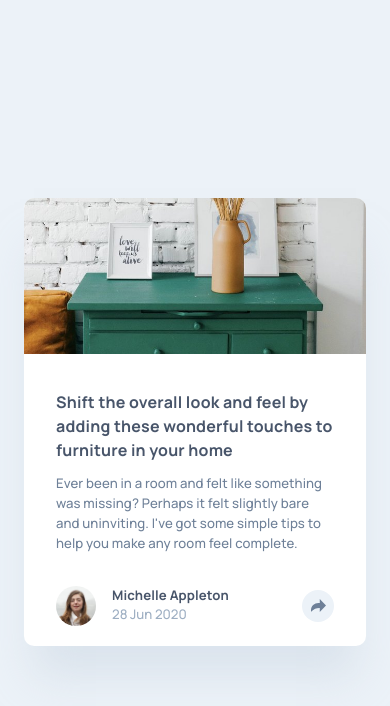
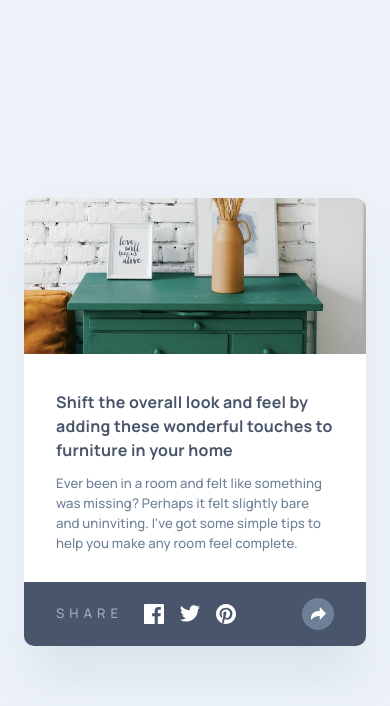
Before and after one commit to MattPahuta/article-preview-component, a plain HTML site: page index.html in a window 390 px wide. Both pictures are taken after a click on the element 318 px from the left and 605 px from the top of the page. Drawn offline with Linux system fonts and the light colour scheme.

Commit message:
Add sharing interactivity and styles for mobile layout

```diff
--- a/css/styles.css
+++ b/css/styles.css
@@ -83,7 +83,7 @@ body {
 }
 
 .card-content {
-  padding: 36px 32px 32px 32px;
+  padding: 36px 32px 28px 32px;
 }
 
 .card-heading {
@@ -102,7 +102,15 @@ body {
 
 /* card footer */
 .card-footer {
-  padding: 0 32px 20px 32px;
+  height: 64px;
+  padding: 0 32px;
+
+  display: flex;
+  justify-content: space-between;
+  align-items: center;
+}
+
+.author-info {
   display: flex;
 }
 
@@ -128,16 +136,75 @@ body {
 .share-icon {
   width: 32px;
   height: 32px;
-  background: #ECF2F8;
+  /* background: #ECF2F8; */
   border-radius: 50%;
 
   display: grid;
   place-items: center;
-
-  margin-left: auto;
   align-self: center;
 
   cursor: pointer;
+}
+
+
+
+/* Active share styles */
+
+/* testing only */
+/* .card-footer {
+  background: #48556A;
+} */
+
+.card-share {
+  height: 64px;
+  display: flex;
+  align-items: center;
+  justify-content: space-between;
+
+}
+
+.card-social {
+  display: flex;
+  gap: 1.325rem;
+}
+
+
+.hidden {
+  display: none;
+}
+
+.share-label {
+  text-transform: uppercase;
+  letter-spacing: 5px;
+  color: #9DAEC2;
+}
+
+.social-icon-list {
+  padding: 0;
+  list-style: none;
+  display: flex;
+  align-items: center;
+  gap: 1rem;
+}
+
+.bg-dark__footer {
+  background: #48556A;
+}
+
+.bg-light__share {
+  background: #ECF2F8;
+}
+
+.bg-dark__share {
+  background: #6E8098;
+}
+
+.share-arrow-default {
+  fill: #6E8098;
+}
+
+.share-arrow-active {
+  fill: #ffffff;
 }
 
 @media (min-width: 42em) {
@@ -146,6 +213,7 @@ body {
     grid-template-columns: 40% 60%;
 
   }
+
   .article-img {
     height: 100%;
   }
@@ -153,11 +221,14 @@ body {
   .card-content {
     padding: 32px 40px 20px 40px;
   }
+
   .card-heading {
     font-size: 20px;
     letter-spacing: 0.25px;
   }
+
   .card-footer {
     padding: 0 40px 32px 40px;
   }
+
 }
--- a/index.html
+++ b/index.html
@@ -27,22 +27,79 @@
           </div>
 
           <footer class="card-footer">
-            <img src="./images/avatar-michelle.jpg" alt="Michelle Appleton" class="author-avatar">
-            <div class="card-meta">
-              <p class="author">Michelle Appleton</p>
-              <p class="article-date">28 Jun 2020</p>
+            <!-- footer author info for default state -->
+            <!-- hide this div on share-icon click -->
+            <div class="author-info">
+              <img src="./images/avatar-michelle.jpg" alt="Michelle Appleton" class="author-avatar">
+              <div class="card-meta">
+                <p class="author">Michelle Appleton</p>
+                <p class="article-date">28 Jun 2020</p>
+              </div>
             </div>
-            <div class="share-icon">
+
+            <!-- footer content for active state (clicked share icon) -->
+            <!-- unhide this div on share-icon click -->
+            <div class="card-share hidden">
+
+              <div class="card-social">
+                <p class="share-label">Share</p>
+                <ul class="social-icon-list">
+                  <li>
+                    <a href="https://www.facebook.com" target="_blank">
+                      <img src="./images/icon-facebook.svg" alt="Facebook logo">
+                    </a>
+                  </li>
+                  <li>
+                    <a href="https://www.twitter.com" target="_blank">
+                      <img src="./images/icon-twitter.svg" alt="Twitter logo">
+                    </a>
+                  </li>
+                  <li>
+                    <a href="https://www.pinterest.com" target="_blank">
+                      <img src="./images/icon-pinterest.svg" alt="Pinterest logo">
+                    </a>
+                  </li>
+                </ul>
+              </div>
+
+            </div>
+
+            <div id="share-icon" class="share-icon bg-light__share">
+              <svg id="share-arrow" class="share-arrow-default" xmlns="http://www.w3.org/2000/svg" width="15" height="13"><path d="M15 6.495L8.766.014V3.88H7.441C3.33 3.88 0 7.039 0 10.936v2.049l.589-.612C2.59 10.294 5.422 9.11 8.39 9.11h.375v3.867L15 6.495z"/></svg>
+            </div>
+          </footer>
+
+          <!-- <div class="active-card-footer hidden">
+
+            <p class="share-label">Share</p>
+            <div class="social-icon">
+              <a href="#">
+                <img src="./images/icon-facebook.svg" alt="Facebook">
+              </a>
+            </div>
+            <div class="social-icon">
+              <a href="#">
+                <img src="./images/icon-twitter.svg" alt="Twitter">
+              </a>
+            </div>
+            <div class="social-icon">
+              <a href="#">
+                <img src="./images/icon-pinterest.svg" alt="Pinterest">
+              </a>
+            </div>
+
+            <div id="share-icon" class="share-icon">
               <svg xmlns="http://www.w3.org/2000/svg" width="15" height="13"><path fill="#6E8098" d="M15 6.495L8.766.014V3.88H7.441C3.33 3.88 0 7.039 0 10.936v2.049l.589-.612C2.59 10.294 5.422 9.11 8.39 9.11h.375v3.867L15 6.495z"/></svg>
             </div>
+          </div> -->
 
-          </footer>
         </div>
-        <!-- Share -->
+
       </div>
 
     </section>
   </main>
 
+  <script src="./js/app.js"></script>
 </body>
 </html>
--- a/js/app.js
+++ b/js/app.js
@@ -0,0 +1,39 @@
+const shareIcon = document.querySelector('#share-icon');
+const cardFooter = document.querySelector('.card-footer');
+const authorInfo = document.querySelector('.author-info');
+const cardShare = document.querySelector('.card-share');
+const shareArrow = document.querySelector('#share-arrow');
+
+shareIcon.addEventListener('click', function() {
+
+  // **** handle sharing styles for mobile layout ****
+
+  if (cardShare.classList.contains('hidden')) { // if sharing is hidden
+    // toggle hidden class for share/author info
+    cardShare.classList.remove('hidden');
+    authorInfo.classList.add('hidden');
+    // change card footer bg color to dark
+    cardFooter.classList.add('bg-dark__footer');
+
+    // toggle share icon bg color
+    shareIcon.classList.add('bg-dark__share');
+    shareIcon.classList.remove('bg-light__share');
+    // toggle share arrow color
+    shareArrow.classList.add('share-arrow-active')
+    shareArrow.classList.remove('share-arrow-default')
+  } else {
+    // toggle hidden class for share/author info
+    cardShare.classList.add('hidden');
+    authorInfo.classList.remove('hidden');
+    // remove dark bg from card footer
+    cardFooter.classList.remove('bg-dark__footer');
+
+    // toggle share icon bg color
+    shareIcon.classList.add('bg-light__share');
+    shareIcon.classList.remove('bg-dark__share');
+    // toggle share arrow color
+    shareArrow.classList.remove('share-arrow-active');
+    shareArrow.classList.add('share-arrow-default')
+  }
+
+})
```
